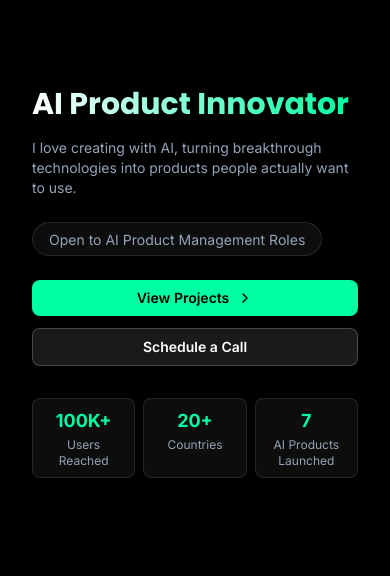
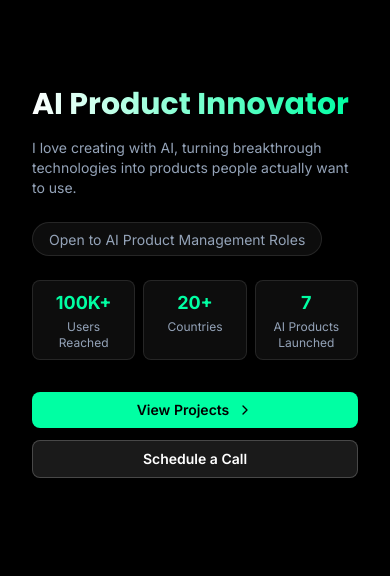
Before and after one commit to sidharth-n/new-portfolio, a React (Vite) app: page / in a window 390 px wide. Shown: the part 242-818 px from the top of the page. Built offline with nearby package versions, Linux system fonts and the light colour scheme.

Commit message:
change hero section for mobile view

```diff
--- a/src/components/ui/SplineSceneBasic.tsx
+++ b/src/components/ui/SplineSceneBasic.tsx
@@ -25,63 +25,13 @@ export function SplineSceneBasic({ setActiveSection }: SplineHeroProps) {
     return () => window.removeEventListener("resize", checkMobile)
   }, [])
 
-  return (
-    <div className="w-full min-h-[20vh] relative overflow-hidden">
-      {/* Spotlight only shown on desktop */}
-      {!isMobile && (
-        <Spotlight className="-top-40 left-0 md:left-60 md:-top-20" />
-      )}
-
-      <div className="flex h-full flex-col md:flex-row">
-        {/* Content side - moved to second position on mobile */}
-        <div className="flex-1 p-4 md:p-8 relative z-10 flex flex-col justify-center order-2 md:order-1">
-          <motion.div
-            initial={{ opacity: 0, y: 20 }}
-            animate={{ opacity: 1, y: 0 }}
-            transition={{ duration: 0.5 }}
-            onAnimationComplete={() => setCountersVisible(true)}
-          >
-            <h1 className="text-3xl sm:text-4xl md:text-5xl lg:text-6xl font-bold mb-4 md:mb-6">
-              <span className="text-gradient">AI Product Innovator</span>
-            </h1>
-
-            <p className="text-sm md:text-subheading text-secondary-slate mb-6 md:mb-8 max-w-xl">
-              I love creating with AI, turning breakthrough technologies into
-              products people actually want to use.
-            </p>
-
-            {/* Role availability - moved below text on mobile */}
-            <div className="inline-block px-4 py-1 mb-6 rounded-full bg-white/5 backdrop-blur-sm border border-white/10">
-              <span className="text-secondary-slate text-sm md:text-base">
-                Open to AI Product Management Roles
-              </span>
-            </div>
-
-            <div className="flex flex-col sm:flex-row gap-3 md:gap-4 mb-8 md:mb-12">
-              <motion.a
-                href="#projects"
-                whileHover={{ scale: 1.05 }}
-                whileTap={{ scale: 0.95 }}
-                className="button flex items-center justify-center gap-2 text-sm md:text-base py-2 md:py-3"
-              >
-                View Projects <ChevronRight className="w-4 h-4" />
-              </motion.a>
-              <motion.a
-                href="#contact"
-                whileHover={{ scale: 1.05 }}
-                whileTap={{ scale: 0.95 }}
-                className="button glass text-sm md:text-base py-2 md:py-3"
-              >
-                Schedule a Call
-              </motion.a>
-            </div>
-
-            {/* Stats - full width grid on mobile */}
+  // Stats section component
+  const StatsSection = () => (
     <motion.div
       initial={{ opacity: 0, y: 20 }}
       animate={{ opacity: 1, y: 0 }}
       transition={{ duration: 0.5, delay: 0.2 }}
-              className="grid grid-cols-3 gap-2 md:flex md:flex-wrap md:gap-4"
+      className="grid grid-cols-3 gap-2 md:flex md:flex-wrap md:gap-4 mb-8"
     >
       {[
         {
@@ -125,6 +75,76 @@ export function SplineSceneBasic({ setActiveSection }: SplineHeroProps) {
         </div>
       ))}
     </motion.div>
+  )
+
+  // Buttons section component
+  const ButtonsSection = () => (
+    <div className="flex flex-col sm:flex-row gap-3 md:gap-4 mb-8 md:mb-12">
+      <motion.a
+        href="#projects"
+        whileHover={{ scale: 1.05 }}
+        whileTap={{ scale: 0.95 }}
+        className="button flex items-center justify-center gap-2 text-sm md:text-base py-2 md:py-3"
+      >
+        View Projects <ChevronRight className="w-4 h-4" />
+      </motion.a>
+      <motion.a
+        href="#contact"
+        whileHover={{ scale: 1.05 }}
+        whileTap={{ scale: 0.95 }}
+        className="button glass text-sm md:text-base py-2 md:py-3"
+      >
+        Schedule a Call
+      </motion.a>
+    </div>
+  )
+
+  return (
+    <div className="w-full min-h-[20vh] relative overflow-hidden">
+      {/* Spotlight only shown on desktop */}
+      {!isMobile && (
+        <Spotlight className="-top-40 left-0 md:left-60 md:-top-20" />
+      )}
+
+      <div className="flex h-full flex-col md:flex-row">
+        {/* Content side - moved to second position on mobile */}
+        <div className="flex-1 p-4 md:p-8 relative z-10 flex flex-col justify-center order-2 md:order-1">
+          <motion.div
+            initial={{ opacity: 0, y: 20 }}
+            animate={{ opacity: 1, y: 0 }}
+            transition={{ duration: 0.5 }}
+            onAnimationComplete={() => setCountersVisible(true)}
+          >
+            <h1 className="text-3xl sm:text-4xl md:text-5xl lg:text-6xl font-bold mb-4 md:mb-6">
+              <span className="text-gradient">AI Product Innovator</span>
+            </h1>
+
+            <p className="text-sm md:text-subheading text-secondary-slate mb-6 md:mb-8 max-w-xl">
+              I love creating with AI, turning breakthrough technologies into
+              products people actually want to use.
+            </p>
+
+            {/* Role availability - moved below text on mobile */}
+            <div className="inline-block px-4 py-1 mb-6 rounded-full bg-white/5 backdrop-blur-sm border border-white/10">
+              <span className="text-secondary-slate text-sm md:text-base">
+                Open to AI Product Management Roles
+              </span>
+            </div>
+
+            {/* Conditional rendering based on mobile/desktop */}
+            {isMobile ? (
+              // Mobile view: Stats above buttons
+              <>
+                <StatsSection />
+                <ButtonsSection />
+              </>
+            ) : (
+              // Desktop view: Buttons above stats
+              <>
+                <ButtonsSection />
+                <StatsSection />
+              </>
+            )}
           </motion.div>
         </div>
 
```
Lines whose indentation alone changed are shown as unchanged.
